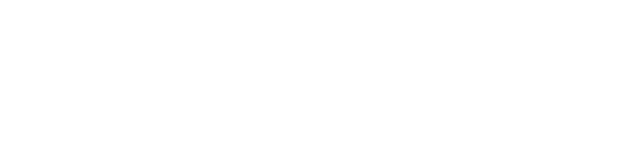
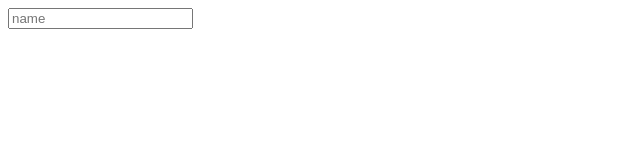
Before and after one commit to karam-mustafa/git-branches-example, a plain HTML site: page index.html in a window 1280 px wide. Shown: the whole page, without its empty margins (0-640 px from the left). Drawn offline with Linux system fonts and the light colour scheme.

Commit message:
push name input

```diff
--- a/index.html
+++ b/index.html
@@ -7,6 +7,6 @@
     <title>Document</title>
 </head>
 <body>
-
+    <input placeholder="name" />
 </body>
 </html>
```
